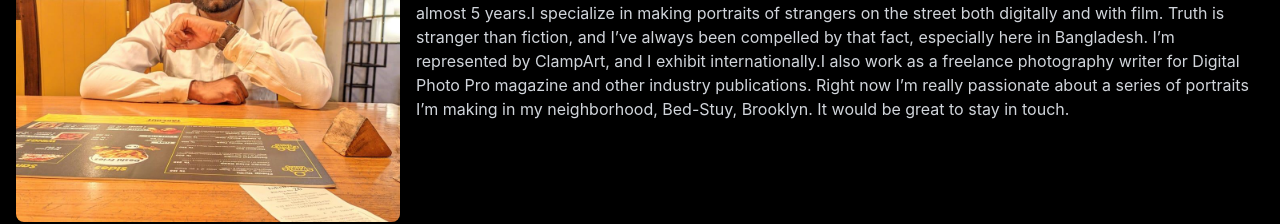
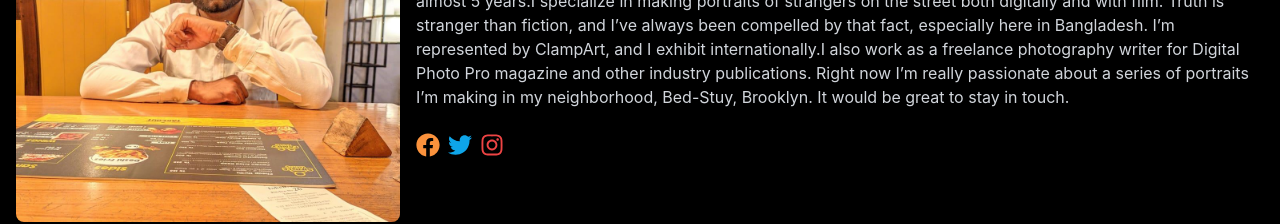
Before and after one commit to Nafis-Fahim50/photography-service-client, a React (Create React App) app: page / in a window 1280 px wide. Shown: the part 1380-1604 px from the top of the page. Built offline with nearby package versions, Linux system fonts and the light colour scheme; no server answers.

Commit message:
added social icon

```diff
--- a/src/Pages/About/About.js
+++ b/src/Pages/About/About.js
@@ -1,4 +1,6 @@
 import React from 'react';
+import { FaFacebook, FaInstagram, FaTwitter } from 'react-icons/fa';
+import { Link } from 'react-router-dom';
 import image from '../../images/profile.jpg'
 const About = () => {
     return (
@@ -8,6 +10,17 @@ const About = () => {
                 <div className=''>
                     <h1 className="text-3xl text-left text-white font-bold">About Me</h1>
                     <p className="py-6 text-gray-300 text-left">Hey there, I'm Nafis Fahim!I’m a wedding photographer based in Bangladesh, and I’ve been photographing for almost 5 years.I specialize in making portraits of strangers on the street both digitally and with film. Truth is stranger than fiction, and I’ve always been compelled by that fact, especially here in Bangladesh. I’m represented by ClampArt, and I exhibit internationally.I also work as a freelance photography writer for Digital Photo Pro magazine and other industry publications. Right now I’m really passionate about a series of portraits I’m making in my neighborhood, Bed-Stuy, Brooklyn. It would be great to stay in touch. </p>
+                    <div className='flex justify-start'>
+                        <Link>
+                            <FaFacebook className='text-orange-400 mr-2 w-6 h-6'></FaFacebook>
+                        </Link>
+                        <Link>
+                            <FaTwitter className='text-sky-500 mr-2 w-6 h-6'></FaTwitter>
+                        </Link>
+                        <Link>
+                            <FaInstagram className='text-red-500 mr-2 w-6 h-6'></FaInstagram>
+                        </Link>
+                    </div>
                 </div>
             </div>
         </div>
```
